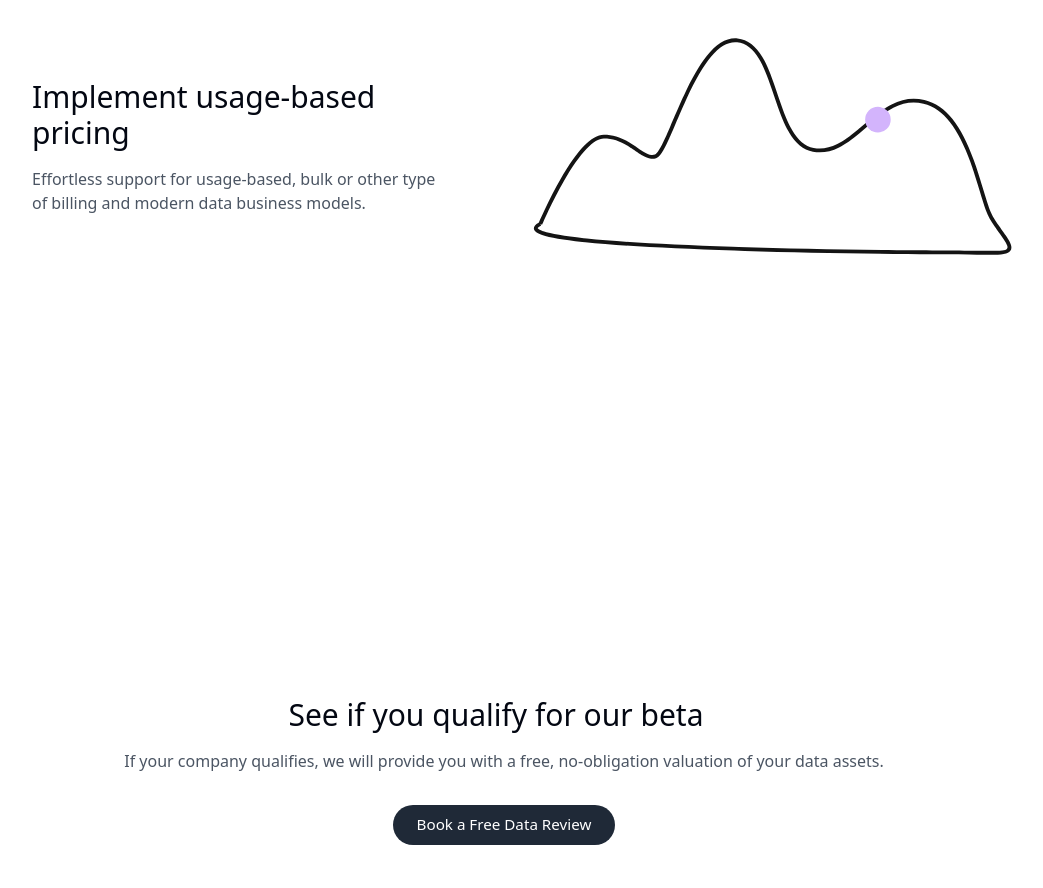
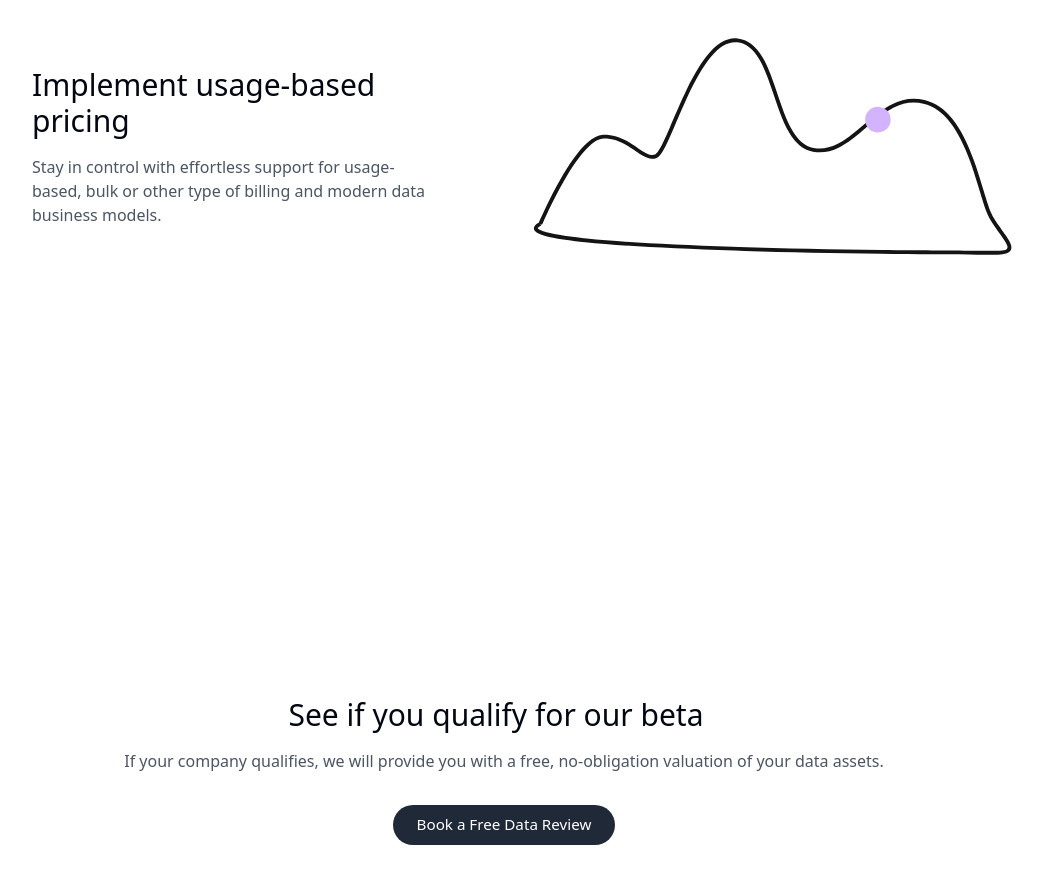
Before and after one commit to declaredata/marketing, a website: page src/index.html in a window 1280 px wide. Shown: the part 2536-3424 px from the top of the page, without its empty margins (136-1179 px from the left). Drawn offline with Linux system fonts and the light colour scheme.

Commit message:
small copy update

```diff
--- a/src/index.html
+++ b/src/index.html
@@ -177,7 +177,7 @@
         <div class="md:grid flex flex-col md:grid-rows-1 md:grid-cols-2 items-center justify-center rounded-md overflow-hidden w-full md:aspect-[140/67]">
           <div class="flex flex-col items-center justify-center gap-4 p-4 text-center md:items-start md:p-16 md:text-left">
             <h3 class="w-full whitespace-break-spaces pr-4 text-2xl md:text-3xl font-normal">Implement usage-based pricing</h3>
-            <p class="text-base font-light text-gray-600">Effortless support for usage-based, bulk or other type of billing and modern data business models.</p>
+            <p class="text-base font-light text-gray-600">Stay in control with effortless support for usage-based, bulk or other type of billing and modern data business models.</p>
           </div>
           <div class="flex items-center justify-center">
             <img src="/images/object-image-3.svg" alt="screenshot" class="w-full h-auto rounded-md"/>
```
